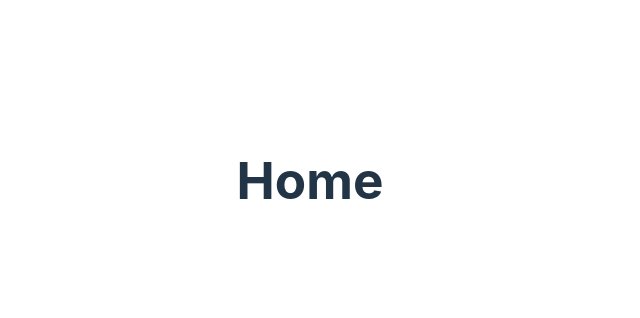
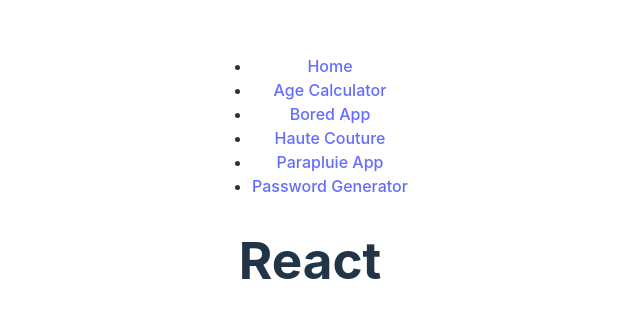
Before and after one commit to christmknd/React-Central, a React (Vite) app in the folder react-central/: page / in a window 1280 px wide. Shown: the part 220-538 px from the top of the page, without its empty margins (330-970 px from the left). Built offline with nearby package versions, Linux system fonts and the light colour scheme.

Commit message:
All views are OK

```diff
--- a/react-central/src/App.jsx
+++ b/react-central/src/App.jsx
@@ -1,14 +1,30 @@
 import './App.css';
+import Navbar from './components/ui/Navbar';
+import AgeCalculator from './views/AgeCalculator';
+import BoredApp from './views/BoredApp';
+import HauteCouture from './views/HauteCoutureApp';
 import Home from "./views/Home";
+import PageNotFound from './views/PageNotFound';
+import ParapluieApp from "./views/ParapluieApp";
+import PasswordGenerator from "./views/PasswordGenerator"
 import { Route, Routes } from "react-router-dom"
 
 
 function App() {
 
   return (
+    <>
+    <Navbar/>
     <Routes>
     <Route path ="/" element={< Home/>} />
-  </Routes>
+    <Route path='/ageCalc' element={< AgeCalculator/>}/>
+    <Route path='/bored' element={<BoredApp/>}/>
+    <Route path='/hauteCouture' element={<HauteCouture/>}/>
+    <Route path='/parapluie'  element={<ParapluieApp/>}/>
+    <Route path='/passwordGenerator'  element={<PasswordGenerator/>}/>
+    <Route path="*" element={<PageNotFound />} />
+    </Routes>
+    </>
   )
 }
 
--- a/react-central/src/components/ui/Navbar.jsx
+++ b/react-central/src/components/ui/Navbar.jsx
@@ -0,0 +1,19 @@
+import { Link } from "react-router-dom";
+
+export default function Navbar () {
+
+    return (
+        <>
+        <nav>
+            <ul>
+                <li><Link to="/">Home</Link></li>
+                <li><Link to="/ageCalc">Age Calculator</Link></li>
+                <li><Link to="/bored">Bored App</Link></li>
+                <li><Link to="/hauteCouture"> Haute Couture</Link></li>
+                <li><Link to="/parapluie">Parapluie App</Link></li>
+                <li><Link to="/passwordGenerator">Password Generator</Link></li>
+            </ul>
+        </nav>
+        </>
+    )
+}
--- a/react-central/src/views/Home.jsx
+++ b/react-central/src/views/Home.jsx
@@ -4,7 +4,7 @@
 export default function Home () {
     return (
        <>
-       <h1>Home</h1>
+       <h1>React</h1>
        </>
     )
 }
```
Also changed, not shown: react-central/src/views/AgeCalculator.jsx (+7 -0 lines), react-central/src/views/HauteCoutureApp.jsx (+7 -0 lines), react-central/src/views/ParapluieApp.jsx (+7 -0 lines), react-central/src/views/PasswordGenerator.jsx (+7 -0 lines), react-central/src/components/ui/Footer.jsx (deleted).
